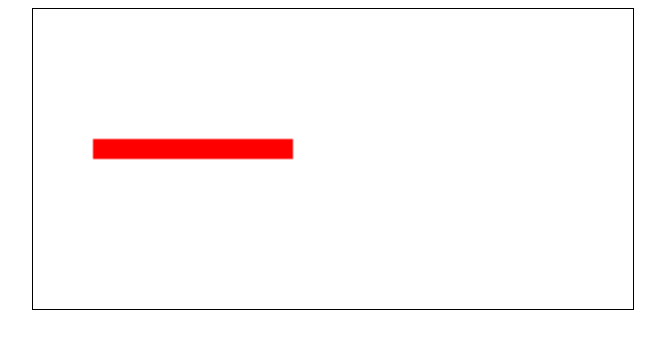
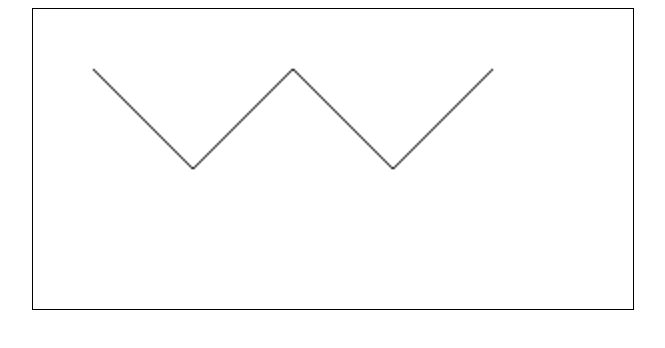
Before and after one commit to andyhan-23/HTML5Canvas, a plain HTML site: page index.html in a window 1280 px wide. Shown: the whole page, without its empty margins (307-972 px from the left). Drawn offline with Linux system fonts and the light colour scheme.

Commit message:
feat: multiLine 그려보기

```diff
--- a/canvas-script.js
+++ b/canvas-script.js
@@ -1,11 +1,27 @@
 window.onload = function () {
-  const canvas = document.getElementById("line-canvas");
+  const canvas = document.getElementById("multi-line-canvas");
   const context = canvas.getContext("2d");
 
   context.beginPath();
-  context.strokeStyle = "red";
-  context.lineWidth = 10;
-  context.moveTo(30, 70);
-  context.lineTo(130, 70);
+  context.moveTo(30, 30);
+  context.lineTo(80, 80);
+  context.lineTo(130, 30);
+  context.lineTo(180, 80);
+  context.lineTo(230, 30);
   context.stroke();
+
+  //   context.beginPath();
+  //   context.moveTo(80, 80);
+  //   context.lineTo(130, 30);
+  //   context.stroke();
+
+  //   context.beginPath();
+  //   context.moveTo(130, 30);
+  //   context.lineTo(180, 80);
+  //   context.stroke();
+
+  //   context.beginPath();
+  //   context.moveTo(180, 80);
+  //   context.lineTo(230, 30);
+  //   context.stroke();
 };
--- a/index.html
+++ b/index.html
@@ -7,7 +7,7 @@
     <title>Document</title>
   </head>
   <body>
-    <canvas id="line-canvas"> </canvas>
+    <canvas id="multi-line-canvas"> </canvas>
 
     <script src="./canvas-script.js"></script>
   </body>
--- a/style.css
+++ b/style.css
@@ -1,4 +1,4 @@
-#line-canvas {
+#multi-line-canvas {
   border: 1px solid black;
   display: block;
   width: 600px;
```
